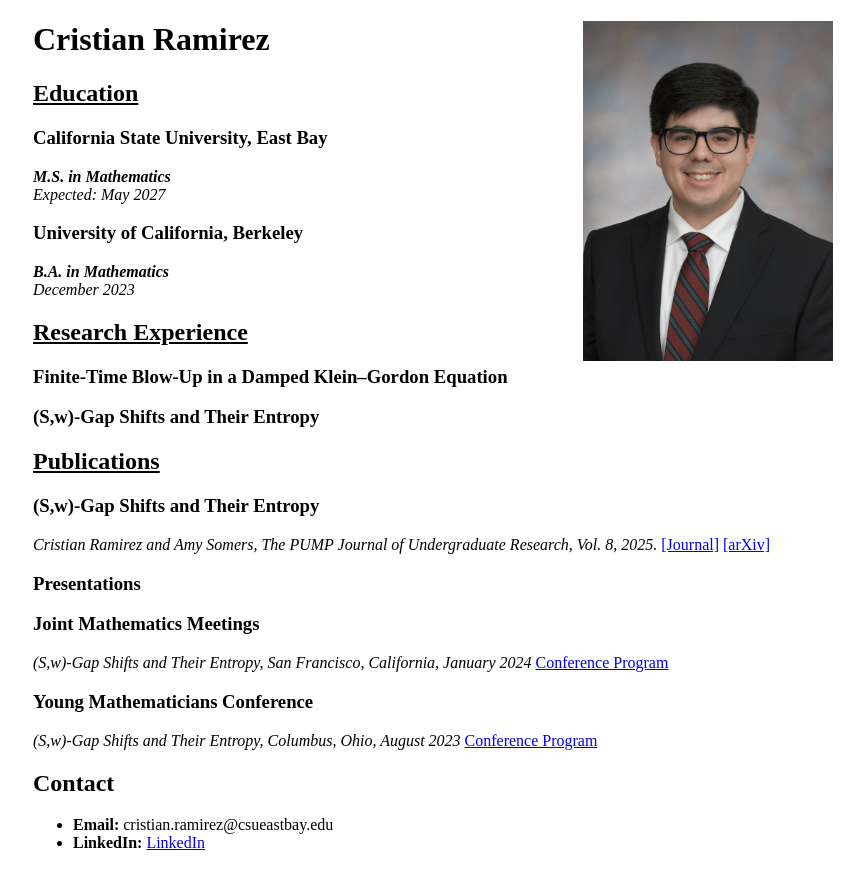
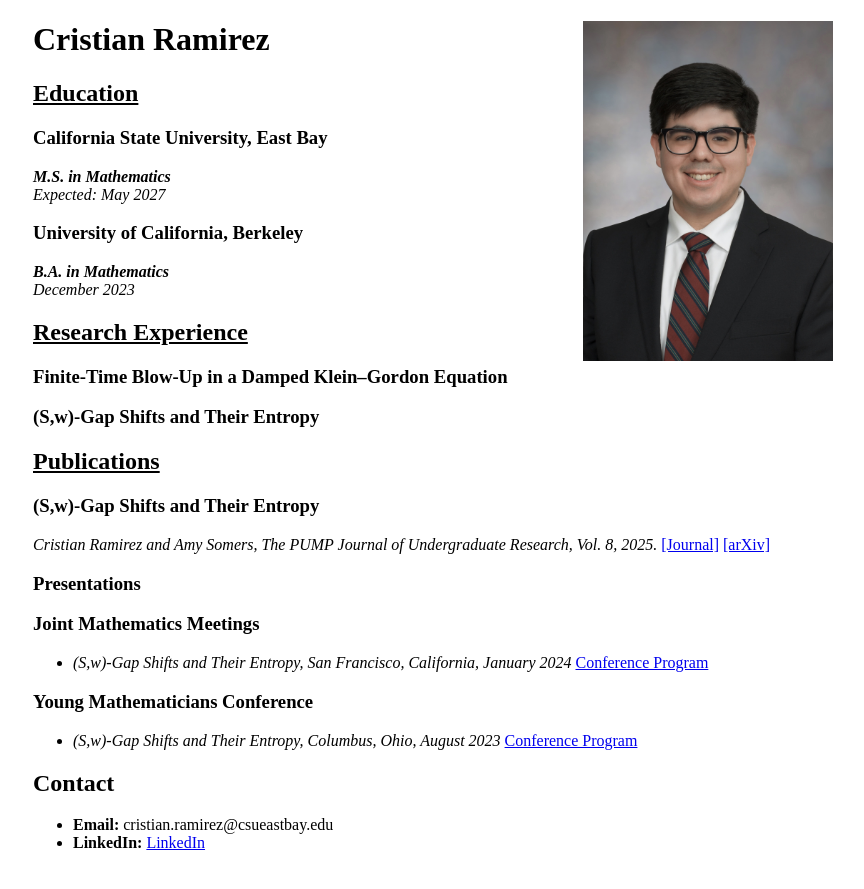
Before and after one commit to ramirez-cristian/ramirez-cristian.github.io, a Jekyll site: the page built from index.md, in a window 1280 px wide. Shown: the top 889 px of the page, without its empty margins (207-1071 px from the left). Built offline with Jekyll 4.4.1, drawn with Linux system fonts in a browser that asks for light colours.

```diff
--- a/index.md
+++ b/index.md
@@ -37,11 +37,11 @@ layout: default
 ### Presentations
 
 ### Joint Mathematics Meetings
-*(S,w)-Gap Shifts and Their Entropy, San Francisco, California, January 2024*
+- *(S,w)-Gap Shifts and Their Entropy, San Francisco, California, January 2024*
 [Conference Program](https://meetings.ams.org/math/jmm2024/meetingapp.cgi/Paper/28806)
 
 ### Young Mathematicians Conference
-*(S,w)-Gap Shifts and Their Entropy, Columbus, Ohio, August 2023*
+- *(S,w)-Gap Shifts and Their Entropy, Columbus, Ohio, August 2023*
 [Conference Program](https://ymc.osu.edu/ymc-program-2023)
 
 
```
